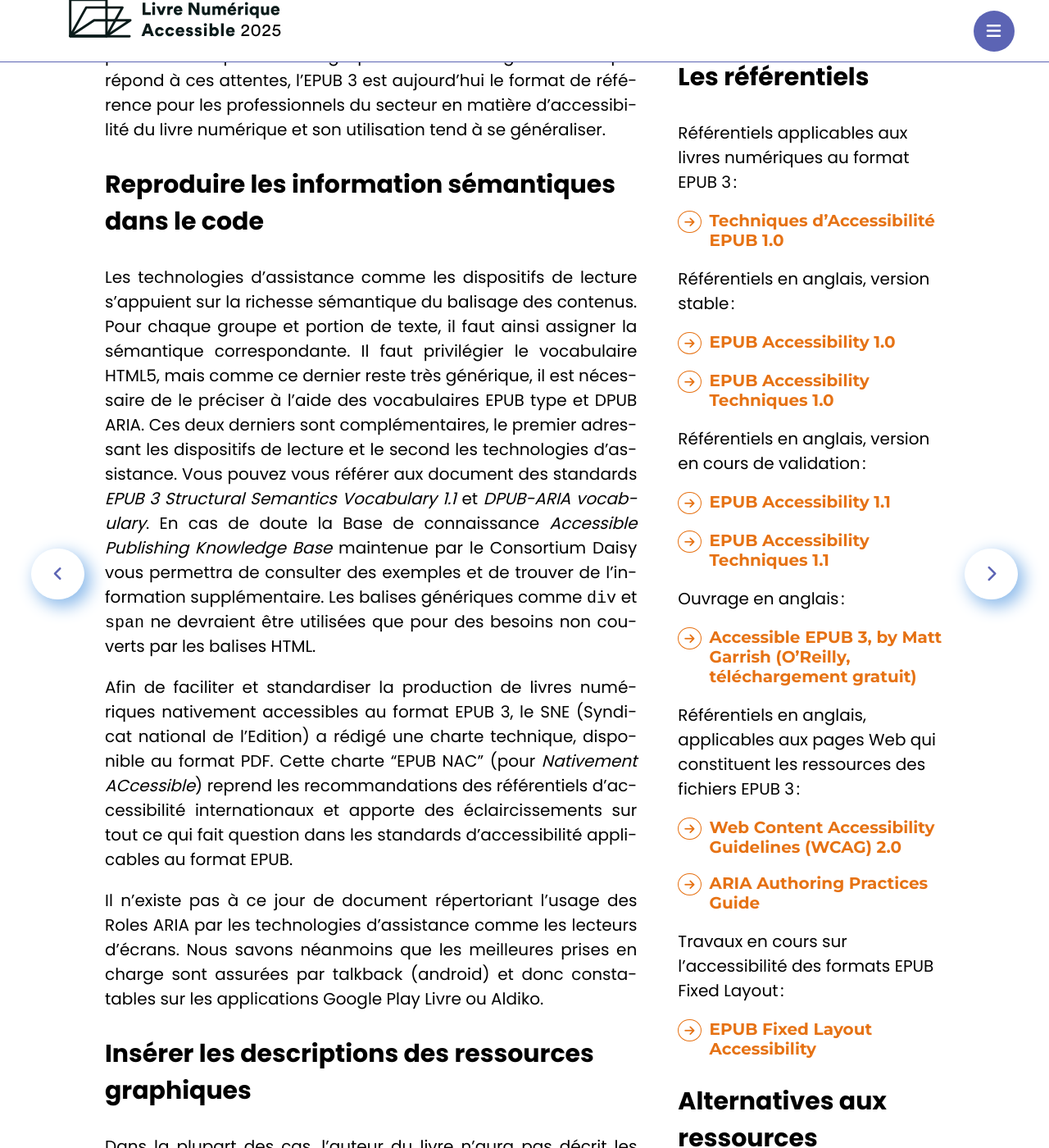
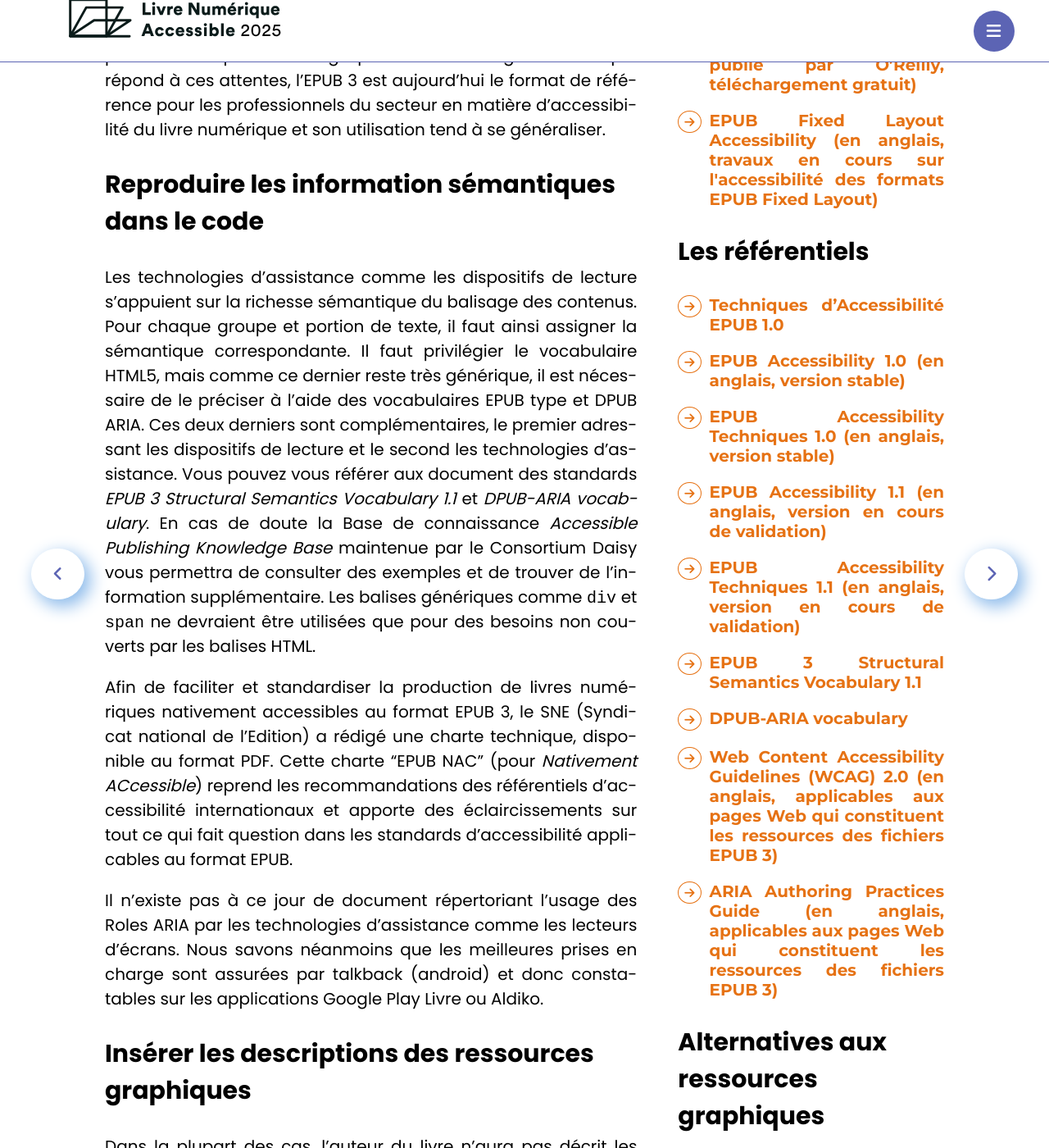
Before and after one commit to edition-accessible/lina25, a Jekyll site: the page built from pages/produire.md, in a window 1280 px wide and 1400 px high, scrolled down 1350 px. Shown: the whole window at 82% size. Built offline with Jekyll 4.4.1, drawn with Linux system fonts in a browser that asks for light colours; nearby versions of some CDN libraries; some of the changed text lies outside the part shown.

Commit message:
ressources as lists

```diff
--- a/pages/produire.md
+++ b/pages/produire.md
@@ -71,70 +71,110 @@ Dans ce cas, il est recommandé de prévoir une version accessible de l'ouvrage
 <section  class="ressources" markdown="1">
 
 <h2>Ressources</h2>
+<ul>
+<li>
 
-<span lang="en"><a href="https://www.w3.org/TR/epub-ssv/" class="link color_orange">EPUB 3 Structural Semantics Vocabulary 1.1</a></span>
+<a href="https://www.sne.fr/app/uploads/2020/12/ePubAccessibleCharteSNE_v1.0-au-08-12-2020.pdf" class="link color_orange">Charte technique pour la production d’EPUBs “textuels” nativement accessibles (SNE)</a></li>
+<li>
 
-<span lang="en"><a href="https://www.w3.org/TR/dpub-aria/" class="link color_orange">DPUB-ARIA vocabulary</a></span>
+<span lang="en"><a href="https://kb.daisy.org/publishing/docs/" class="link color_orange">Accessible Publishing Knowledge Base (en anglais, base de connaissance maintenue par le consortium DAISY)</a></span></li>
 
-<span lang="en"><a href="https://kb.daisy.org/publishing/docs/" class="link color_orange">Accessible Publishing Knowledge Base </a></span>
 
-<a href="https://www.sne.fr/app/uploads/2020/12/ePubAccessibleCharteSNE_v1.0-au-08-12-2020.pdf" class="link color_orange">Charte technique pour la production d’EPUBs “textuels” nativement accessibles (SNE)</a>
+
+<li><a href="https://www.oreilly.com/library/view/accessible-epub-3/9781449329297/" class="link color_orange">Accessible EPUB 3, by Matt Garrish (en anglais, ebook publié par O’Reilly, téléchargement gratuit)</a>
+</li>
+<li><a href="https://w3c.github.io/epub-specs/epub33/fxl-a11y/" class="link color_orange">EPUB Fixed Layout Accessibility (en anglais, travaux en cours sur l'accessibilité des formats EPUB Fixed Layout)</a>
+</li>
+</ul>
 
 ### Les référentiels
+<ul>
 
-Référentiels applicables aux livres numériques au format EPUB 3&#8239;:
+<li>
 
-<a href="http://www.edrlab.org/public/sne/TAE_HTML_V3/Techniques_d_Accessibilite_EPUB%201.0.html" class="link color_orange">Techniques d’Accessibilité EPUB 1.0</a>
+<a href="http://www.edrlab.org/public/sne/TAE_HTML_V3/Techniques_d_Accessibilite_EPUB%201.0.html" class="link color_orange">Techniques d’Accessibilité EPUB 1.0</a></li>
 
-Référentiels en anglais, version stable&#8239;:
+<li>
 
-<a href="https://www.w3.org/Submission/epub-a11y/" class="link color_orange">EPUB Accessibility 1.0</a>
+<a href="https://www.w3.org/Submission/epub-a11y/" class="link color_orange">EPUB Accessibility 1.0 (en anglais, version stable)</a></li>
 
-<a href="https://idpf.org/epub/a11y/techniques/" class="link color_orange">EPUB Accessibility Techniques 1.0</a>
+<li>
 
-Référentiels en anglais, version en cours de validation&#8239;:
+<a href="https://idpf.org/epub/a11y/techniques/" class="link color_orange">EPUB Accessibility Techniques 1.0  (en anglais, version stable)</a></li>
 
-<a href="https://www.w3.org/TR/epub-a11y-11/" class="link color_orange">EPUB Accessibility 1.1</a>
+<li>
 
-<a href="https://www.w3.org/TR/epub-a11y-tech-11/" class="link color_orange">EPUB Accessibility Techniques 1.1</a>
+<a href="https://www.w3.org/TR/epub-a11y-11/" class="link color_orange">EPUB Accessibility 1.1  (en anglais, version en cours de validation)</a></li>
 
-Ouvrage en anglais&#8239;:
+<li>
 
-<a href="https://www.oreilly.com/library/view/accessible-epub-3/9781449329297/" class="link color_orange">Accessible EPUB 3, by Matt Garrish (O’Reilly, téléchargement gratuit)</a>
+<a href="https://www.w3.org/TR/epub-a11y-tech-11/" class="link color_orange">EPUB Accessibility Techniques 1.1  (en anglais,  version en cours de validation)</a></li>
 
-Référentiels en anglais, applicables aux pages Web qui constituent les ressources des fichiers EPUB 3&#8239;:
+<li>
+<span lang="en"><a href="https://www.w3.org/TR/epub-ssv/" class="link color_orange">EPUB 3 Structural Semantics Vocabulary 1.1</a></span></li>
 
-<a href="https://www.w3.org/TR/WCAG20/" class="link color_orange">Web Content Accessibility Guidelines (WCAG) 2.0</a>
+<li>
 
-<a href="https://www.w3.org/WAI/ARIA/apg/" class="link color_orange">ARIA Authoring Practices Guide</a>
+<span lang="en"><a href="https://www.w3.org/TR/dpub-aria/" class="link color_orange">DPUB-ARIA vocabulary</a></span></li>
 
-Travaux en cours sur l'accessibilité des formats EPUB Fixed Layout&#8239;:
+<li>
+<a href="https://www.w3.org/TR/WCAG20/" class="link color_orange">Web Content Accessibility Guidelines (WCAG) 2.0 (en anglais, applicables aux pages Web qui constituent les ressources des fichiers EPUB 3)</a></li>
 
-<a href="https://w3c.github.io/epub-specs/epub33/fxl-a11y/" class="link color_orange">EPUB Fixed Layout Accessibility</a>
+<li>
+<a href="https://www.w3.org/WAI/ARIA/apg/" class="link color_orange">ARIA Authoring Practices Guide (en anglais, applicables aux pages Web qui constituent les ressources des fichiers EPUB 3)</a>
+</li>
+
+</ul>
+
+
+
 
 
 
 ### Alternatives aux ressources graphiques
+<ul>
 
-<a href="https://www.sne.fr/app/uploads/2022/10/SNE-Normes-et-stanrdards-Textes-alternatifs-image-Document-de-synthese-.._vdef2.pdf" class="link color_orange">Mise en accessibilité des images dans les EPUBs - synthése des travaux du groupe normes et standard du SNE, octobre 2022 (PDF non balisé, 2 Mo)</a>
+<li>
+<a href="https://www.sne.fr/app/uploads/2022/10/SNE-Normes-et-stanrdards-Textes-alternatifs-image-Document-de-synthese-.._vdef2.pdf" class="link color_orange">Mise en accessibilité des images dans les EPUBs - synthése des travaux du groupe normes et standard du SNE, octobre 2022 (PDF non balisé, 2 Mo)</a></li>
 
-<a href="https://daisy.github.io/transitiontoepub/best-practices/extended-desc/ExtendedDescriptionsBestPractices.html" class="link color_orange">Best Practices for Authoring Extended Descriptions in EPUB</a>
+<li>
+
+<a href="https://daisy.github.io/transitiontoepub/best-practices/extended-desc/ExtendedDescriptionsBestPractices.html" class="link color_orange">Best Practices for Authoring Extended Descriptions in EPUB</a></li>
+
+</ul>
 
 ### Contrôle
+<ul>
 
-<a href="https://github.com/w3c/epubcheck/releases" class="link color_orange">EPUBCheck</a>
+<li>
+<a href="https://github.com/w3c/epubcheck/releases" class="link color_orange">EPUBCheck</a></li>
 
-<a href="https://daisy.org/activities/software/ace/" class="link color_orange">Ace by DAISY</a>
+<li>
 
-<a href="https://daisy.org/activities/services/smart/" class="link color_orange">SMART by DAISY</a>
+<a href="https://daisy.org/activities/software/ace/" class="link color_orange">Ace by DAISY</a></li>
 
-<a href="https://epubtest.org/results" class="link color_orange">epubtest.org</a> permet de vérifier la prise en charge des fonctionnalitées par les dispositifs de lecture. Les fichiers test peuvent aussi être utiles comme exemples.
+<li>
+
+<a href="https://daisy.org/activities/services/smart/" class="link color_orange">SMART by DAISY</a></li>
+
+<li>
+
+<a href="https://epubtest.org/results" class="link color_orange">epubtest.org</a></li>
+ <!-- permet de vérifier la prise en charge des fonctionnalitées par les dispositifs de lecture. Les fichiers test peuvent aussi être utiles comme exemples. -->
+</ul>
 
 ### Métadonnées
 
+<ul>
+
+<li>
 <a href="http://www.schema.org/CreativeWork" class="link color_orange">schema.org CreativeWork class</a>
+</li>
 
+<li>
 <span lang="en"><a href="https://w3c.github.io/publ-a11y/drafts/schema-a11y-summary/" class="link color_orange">
-Accessibility Summary Authoring Guidelines for EPUB Publications Draft Community Group Report 07 December 2022</a></span>
+Accessibility Summary Authoring Guidelines for EPUB Publications Draft Community Group Report 07 December 2022</a></span></li>
+
+</ul>
 
 </section>
```
Also changed, not shown: pages/concevoir.md (+3 -2 lines).
